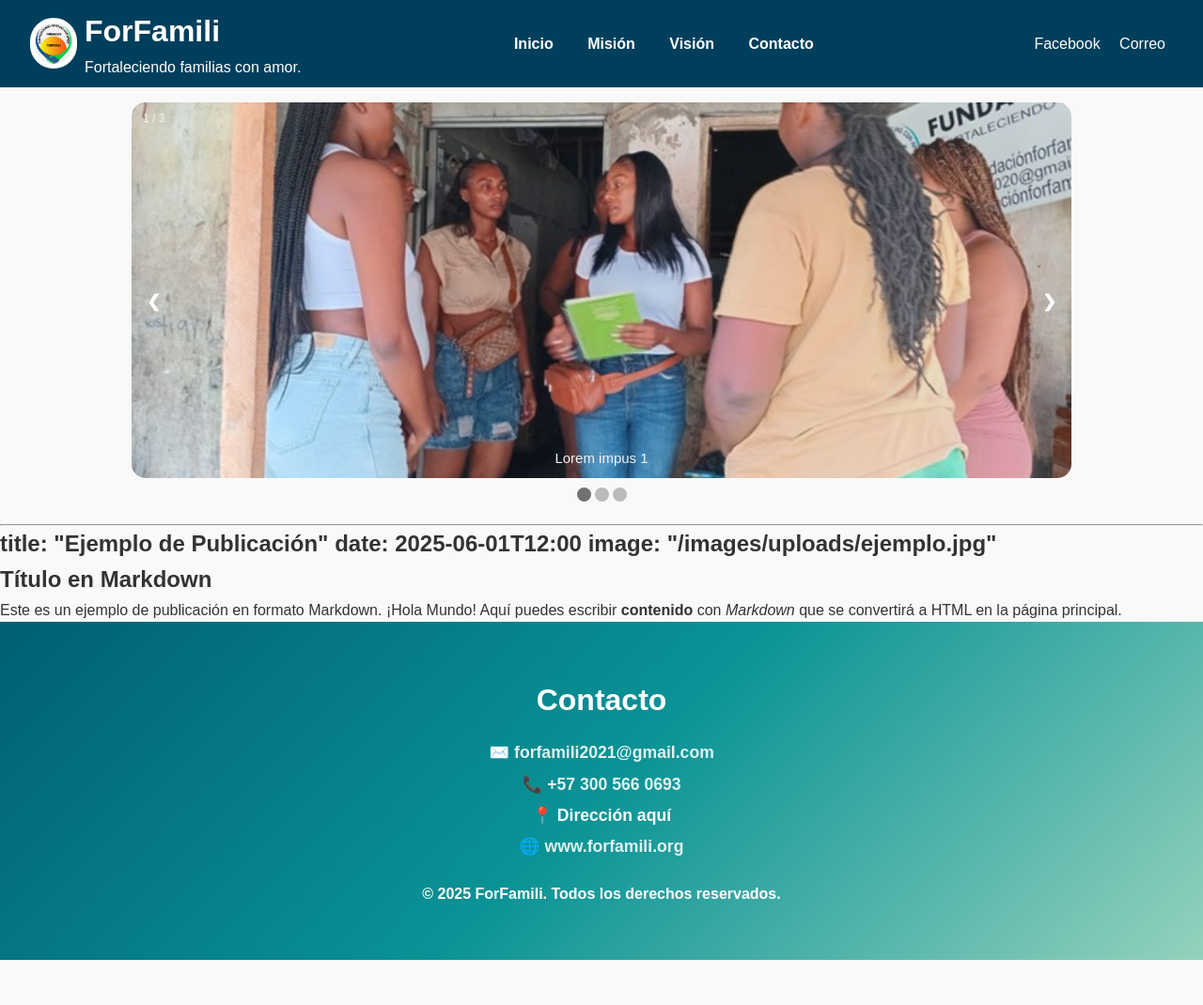
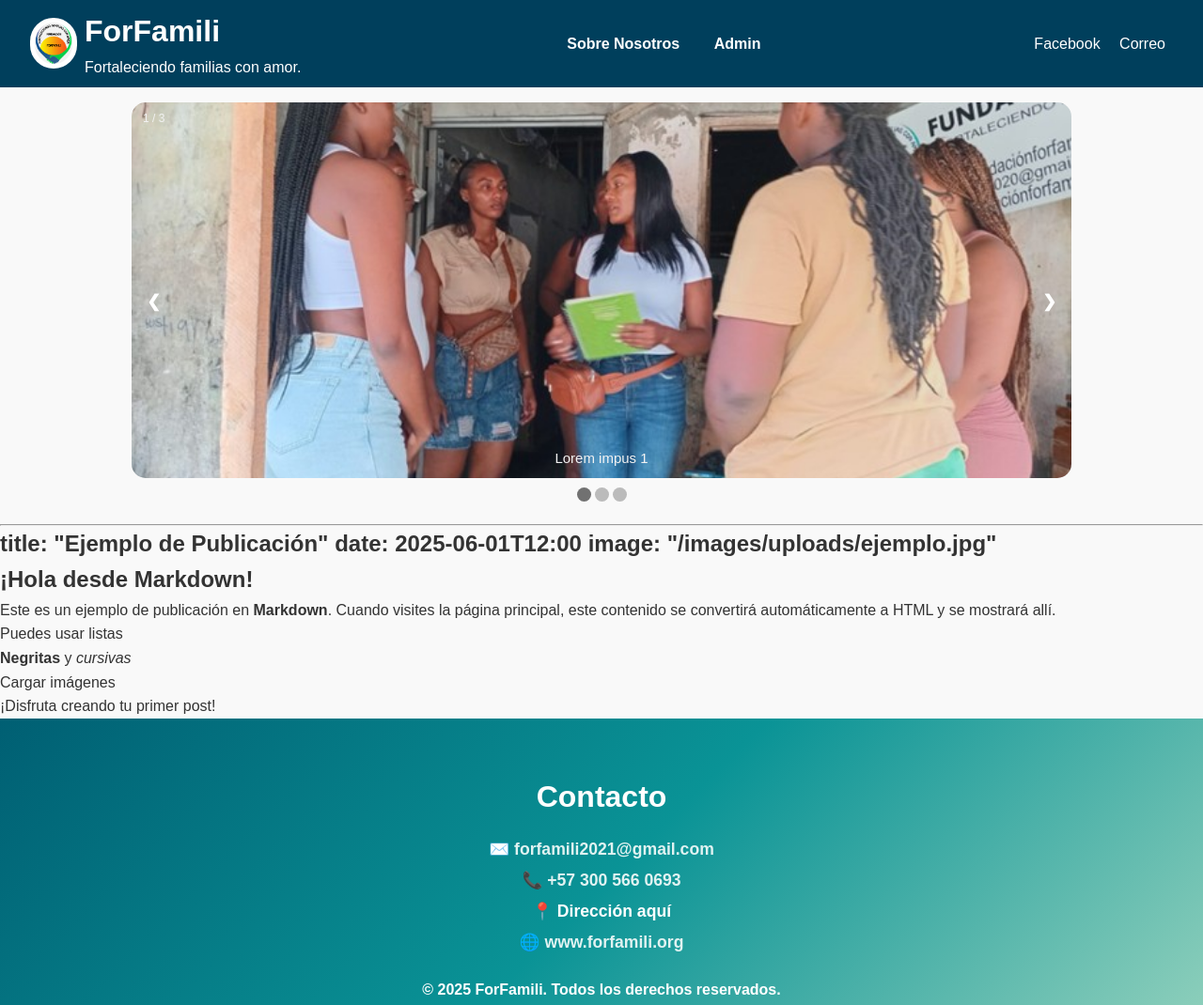
Before and after one commit to matrodriguezpa/forfamili, a plain HTML site: page index.html in a window 1280 px wide. Shown: the top 1070 px of the page at 94% size. Before the commit the page ends 1022 px from the top, so only its background shows below. Drawn offline with nearby package versions, Linux system fonts and the light colour scheme.

Commit message:
No Commit Message

```diff
--- a/content/posts/ejemplo.md
+++ b/content/posts/ejemplo.md
@@ -3,6 +3,12 @@ title: "Ejemplo de Publicación"
 date: 2025-06-01T12:00
 image: "/images/uploads/ejemplo.jpg"
 ---
-# Título en Markdown
+# ¡Hola desde Markdown!
 
-Este es un ejemplo de publicación en formato Markdown. ¡Hola Mundo! Aquí puedes escribir **contenido** con _Markdown_ que se convertirá a HTML en la página principal.
+Este es un ejemplo de publicación en **Markdown**. Cuando visites la página principal, este contenido se convertirá automáticamente a HTML y se mostrará allí.
+
+- Puedes usar listas
+- **Negritas** y _cursivas_
+- Cargar imágenes
+
+¡Disfruta creando tu primer post!
--- a/index.html
+++ b/index.html
@@ -20,10 +20,8 @@
         </div>
     </a>
     <nav class="main-nav">
-        <a href="#inicio">Inicio</a>
-        <a href="#mision">Misión</a>
-        <a href="#vision">Visión</a>
-        <a href="#contacto">Contacto</a>
+        <a href="sobrenosotros.html">Sobre Nosotros</a>
+        <a href="admin/">Admin</a>
     </nav>
     <div class="social">
         <a href="https://facebook.com/forfamili" target="_blank" rel="noopener">Facebook</a>
--- a/script.js
+++ b/script.js
@@ -1,15 +1,30 @@
+// script.js
 // script.js
 document.addEventListener("DOMContentLoaded", function() {
   const postsContainer = document.getElementById('posts-container');
-  fetch('https://raw.githubusercontent.com/matrodriguezpa/forfamili/main/content/posts/ejemplo.md')
-      .then(response => response.text())
-      .then(text => {
-        // Convertir Markdown a HTML y añadir al contenedor
-        const html = marked.parse(text);
+
+  // Nombre de tu archivo de ejemplo dentro de content/posts/
+  const postPath = '/content/posts/ejemplo.md';
+
+  fetch(postPath)
+      .then(response => {
+        if (!response.ok) {
+          throw new Error('No se encontró la publicación: ' + postPath);
+        }
+        return response.text();
+      })
+      .then(mdText => {
+        // Convertir Markdown a HTML
+        const html = marked.parse(mdText);
+        // Inyectar el HTML dentro del contenedor
         postsContainer.innerHTML = html;
       })
-      .catch(err => console.error('Error al cargar la publicación:', err));
+      .catch(err => {
+        postsContainer.innerHTML = `<p>Hubo un error al cargar las publicaciones: ${err.message}</p>`;
+        console.error('Error al cargar la publicación:', err);
+      });
 });
+
 
 // 1) Define your slides in one place:
 const slides = [
```
Also changed, not shown: admin/index.html (+7 -3 lines).
